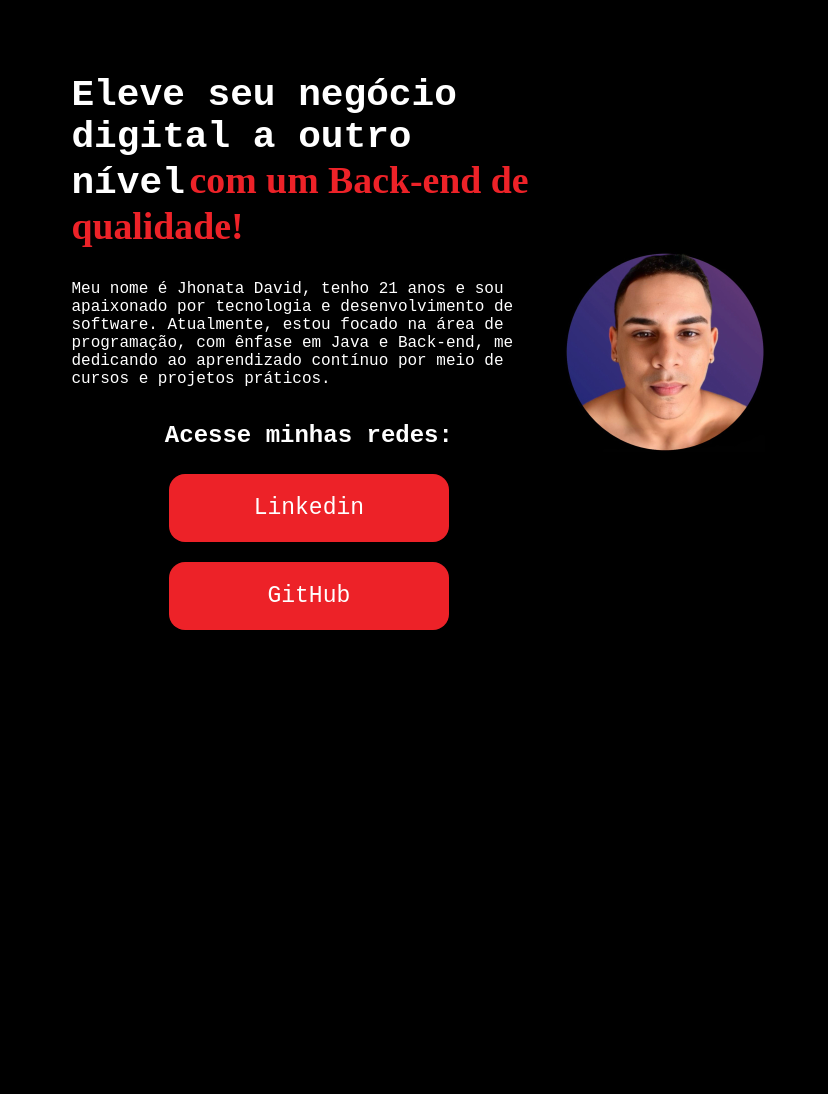
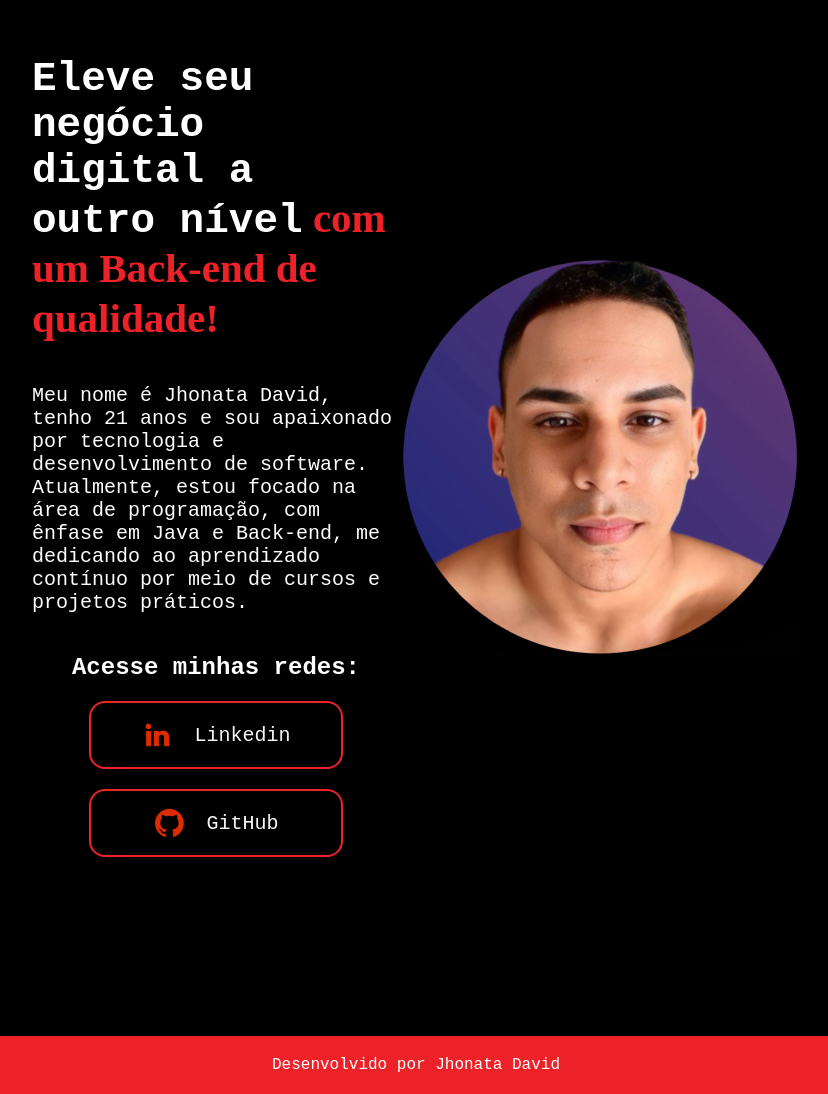
Before and after one commit to JhonataDavid/portfolio, a plain HTML site: page index.html in a window 1280 px wide. Shown: the part 123-1217 px from the top of the page, without its empty margins (224-1052 px from the left). Before the commit the page ends 950 px from the top, so only its background shows below. Drawn offline with Linux system fonts and the light colour scheme; a web font is replaced by a local one.

Commit message:
Adiciona Rodape, altera tamanho da fonte e adiciona imagens dos links

```diff
--- a/index.html
+++ b/index.html
@@ -10,16 +10,19 @@
     <header></header> <!-- cabecalho -->
     <main class="apresentacao"> <!-- corpo principal -->
         <section class="apresentacao_conteudo">
-            <h1 class="titulo_principal">Eleve seu negócio digital a outro nível<strong class="tituloDestaque">com um Back-end de qualidade!</strong></h1> <!-- strong deixa o texto destacado -->
-                <p>Meu nome é Jhonata David, tenho 21 anos e sou apaixonado por tecnologia e desenvolvimento de software. Atualmente, estou focado na área de programação, com ênfase em Java e Back-end, me dedicando ao aprendizado contínuo por meio de cursos e projetos práticos.</p>
+            <h1 class="titulo_principal">Eleve seu negócio digital a outro nível<strong class="tituloDestaque"> com um Back-end de qualidade!</strong></h1> <!-- strong deixa o texto destacado -->
+                <p class="paragrafro_sobre_mim">Meu nome é Jhonata David, tenho 21 anos e sou apaixonado por tecnologia e desenvolvimento de software. Atualmente, estou focado na área de programação, com ênfase em Java e Back-end, me dedicando ao aprendizado contínuo por meio de cursos e projetos práticos.</p>
                 <div class="apresentacao_links">
                     <h2 class="apresentacao_links_subtitulo">Acesse minhas redes:</h2>
-                    <a class="apresentacao_links_link" href="https://www.linkedin.com/in/jhonatadavid-backend/">Linkedin</a>
-                    <a class="apresentacao_links_link" href="https://github.com/JhonataDavid">GitHub</a>
+                    <a class="apresentacao_links_link" href="https://www.linkedin.com/in/jhonatadavid-backend/">
+                        <img src="assets/linkedin.png" alt="">Linkedin</a>
+                    <a class="apresentacao_links_link" href="https://github.com/JhonataDavid">
+                        <img src="assets/guithub.png" alt="">GitHub</a>
                 </div>
         </section>
-            <img src="/imagens/minhaimg.jpg" width="202" height="200" alt="imagem de Jhonata David">
+            <img src="/assets/minhaimg.jpg" width="402" height="400" alt="imagem de Jhonata David">
     </main> <!-- corpo principal -->
-    <footer></footer> <!-- roda-pe -->
+    <footer class="rodape">Desenvolvido por Jhonata David</footer>
 </body>
+
 </html>
--- a/style.css
+++ b/style.css
@@ -1,6 +1,6 @@
 @import url('https://fonts.googleapis.com/css2?family=Agu+Display:MORF@0..60&display=swap');
 * {
-    padding: 1%;
+    padding: 0%;
     margin: 0%;
 }
 
@@ -17,16 +17,16 @@ a {
 
 .tituloDestaque{
     color: #ed2228;
-    font-family: "Agu Display", serif;
+    font-family: "Agu Display", serif  ;
 }
 .titulo_principal{
     font-family: 'Courier New', Courier, monospace;
-    font-size: 1cm;
+    font-size: 41px;
 }
 
 .apresentacao{
     font-family: 'Courier New', Courier, monospace;
-    margin: 10% 20%;
+    padding: 14% 20%;
     display: flex;
     align-items: center;
     justify-content: space-between;
@@ -36,7 +36,10 @@ a {
     width: 615px;
     display: flex;
     flex-direction: column;
-    gap: 20px;
+    gap: 40px;
+}
+.paragrafro_sobre_mim{
+    font-size: 20px;
 }
 .apresentacao_links{
     display: flex;
@@ -47,17 +50,34 @@ a {
 }
 
 .apresentacao_links_link{
-    background-color: #ed2228;
-    width: 280px;
+    /* background-color: #ed2228; crtl k c */
+    display: flex;
+    justify-content: center;
+    gap: 20px;
+    border: 2px solid #ed2228;;
+    width: 250px;
     text-align: center;
+    align-items: center;
     border-radius: 16px;
-    font-size: 23px;
-    padding: 21px 0;
+    font-size: 20px;
+    padding: 16px 0;
     text-decoration: none;
-    color: white;
+    color: #F6F6F6;
     font-family: 'Courier New', Courier, monospace;
 
+
 }
-.apresentacao_links_conteudo {
+.apresentacao_links_link:hover{ /*  animacao do mouse */
+    background-color: #ed222959;
+    color: blue;
+}
+.apresentacao_links_subtitulo {
     font-family: 'Courier New', Courier, monospace;
+    font-weight: 400px;
 }
+.rodape{
+    padding: 20px;
+    font-family: 'Courier New', Courier, monospace;
+    background-color: #ed2228;
+    text-align: center;
+}
```
Also changed, not shown: assets/guithub.png (added), assets/html.png (renamed from imagens/html.png), assets/instagram.png (added), assets/linkedin.png (added), assets/minhaimg.jpg (renamed from imagens/minhaimg.jpg).
